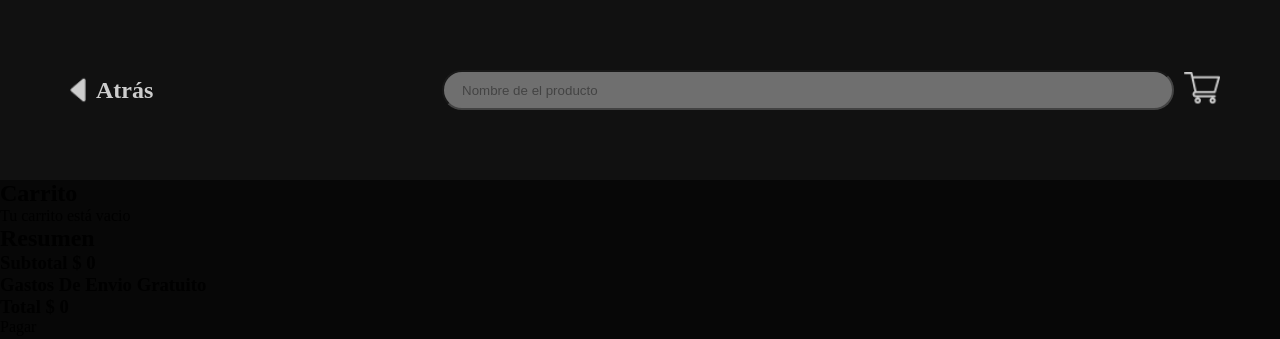
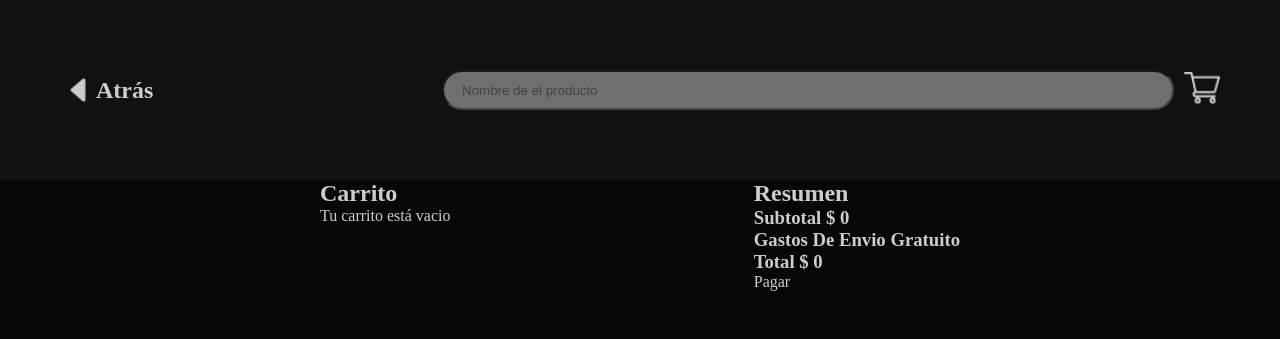
Before and after one commit to SorneritoSog/TareaGitHub, a plain HTML site: page index.html in a window 1280 px wide. Drawn offline with Linux system fonts and the light colour scheme.

Commit message:
Implementar estilo a la información de el carrito

```diff
--- a/styles.css
+++ b/styles.css
@@ -53,3 +53,17 @@ img {
     padding-left: 18px;
     margin-right: 10px;
 }
+
+.informacion-carrito {
+    color: #CDCDCD;
+}
+
+.contenido-de-carrito {
+    float: left;
+    padding-left: 25%;
+}
+
+.info-compra {
+    float: right;
+    padding-right: 25%;
+}
```
